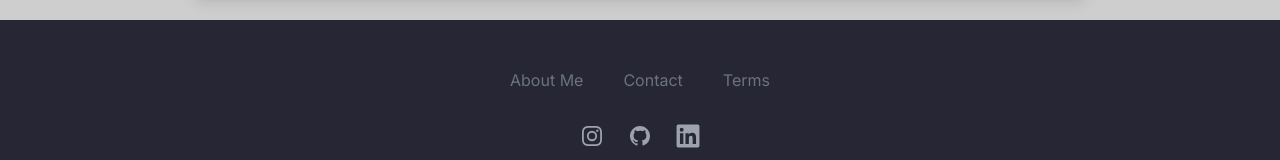
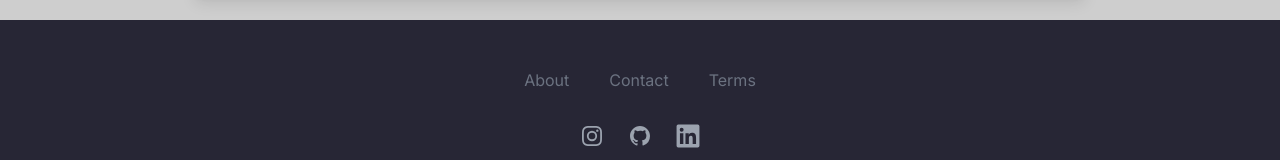
Before and after one commit to Mainm0e/mainm0e_page, a Next.js app: page /about in a window 1280 px wide. Shown: the part 484-644 px from the top of the page. Built offline with nearby package versions, Linux system fonts and the light colour scheme.

Commit message:
update loading effect to about skill component

```diff
--- a/app/about/AboutSkill.tsx
+++ b/app/about/AboutSkill.tsx
@@ -12,12 +12,12 @@ interface SkillData {
   backSkills: Skill[];
 }
 
-
 export default function AboutSkill() {
   const [data, setData] = useState<SkillData>({
     frontendSkills: [],
     backSkills: [],
   });
+  const [isLoading, setIsLoading] = useState(true); // Add loading state
 
   useEffect(() => {
     // Fetch the JSON data from the file
@@ -26,6 +26,11 @@ export default function AboutSkill() {
       .then((jsonData: SkillData) => {
         // Set the data in state
         setData(jsonData);
+        // Turn off loading state
+        /* add 1s delay */
+        setTimeout(() => {
+        setIsLoading(false);
+        }, 1000);
       })
       .catch((error) => {
         console.error("Error loading JSON data:", error);
@@ -34,10 +39,18 @@ export default function AboutSkill() {
 
   return (
     <div className="max-w-4xl mx-auto bg-primary p-6 rounded-lg shadow-lg">
-        <div className="flex flex-col md:flex-row ">
+      {isLoading ? ( // Check if data is loading
+        // Display loading animation here
+        <div className="flex flex-row items-center justify-center">
+         <span className="loading loading-dots loading-lg"></span>
+        </div>
+      ) : (
+        <div className="flex flex-col md:flex-row">
           {/* Frontend Skills (Right Side) */}
-          <div className="md:w-1/2 md:pr-4 flex flex-col items-center md:border-r-2 ">
-            <h2 className="text-xl font-semibold text-gray-700 mb-4">Frontend  <i className="fa-solid fa-laptop-code fa-flip fa-gl"></i></h2>
+          <div className="md:w-1/2 md:pr-4 flex flex-col items-center md:border-r-2">
+            <h2 className="text-xl font-semibold text-gray-700 mb-4">
+              Frontend <i className="fa-solid fa-laptop-code fa-flip fa-gl"></i>
+            </h2>
             <ul className="list-none pl-6">
               {data.frontendSkills.map((skill, index) => (
                 <li key={index} className="text-gray-600 mb-2">
@@ -48,8 +61,9 @@ export default function AboutSkill() {
           </div>
           {/* Backend Skills (Left Side) */}
           <div className="md:w-1/2 md:pr-4 flex flex-col items-center max-sm:border-t-2 max-sm:pt-5">
-
-            <h2 className="text-xl font-semibold text-gray-700 mb-4">Backend  <i className="fa-solid fa-gears fa-beat fa-gl"></i></h2>
+            <h2 className="text-xl font-semibold text-gray-700 mb-4">
+              Backend <i className="fa-solid fa-gears fa-beat fa-gl"></i>
+            </h2>
             <ul className="list-none pl-6">
               {data.backSkills.map((skill, index) => (
                 <li key={index} className="text-gray-600 mb-2">
@@ -59,7 +73,7 @@ export default function AboutSkill() {
             </ul>
           </div>
         </div>
+      )}
     </div>
-
   );
 }
--- a/app/footer.tsx
+++ b/app/footer.tsx
@@ -9,25 +9,15 @@ export default function Footer() {
         <nav className="flex flex-wrap justify-center -mx-5 -my-2">
           <div className="px-5 py-2">
             <Link
-              href="/about_me"
+              href="/about"
               className="text-base leading-6 text-gray-500 hover:text-gray-900"
             >
-              About Me
+              About
             </Link>
           </div>
-          {/* <div className="px-5 py-2">
-                        <Link href="#" className="text-base leading-6 text-gray-500 hover:text-gray-900">
-                            Blog
-                        </Link>
-                    </div> */}
-          {/* <div className="px-5 py-2">
-                        <Link href="#" className="text-base leading-6 text-gray-500 hover:text-gray-900">
-                            Pricing
-                        </Link>
-                    </div> */}
           <div className="px-5 py-2">
             <Link
-              href="#"
+              href="/contact"
               className="text-base leading-6 text-gray-500 hover:text-gray-900"
             >
               Contact
@@ -43,12 +33,6 @@ export default function Footer() {
           </div>
         </nav>
         <div className="flex justify-center mt-8 space-x-6">
-          {/* <Link href="#" className="text-gray-400 hover:text-gray-500">
-                        <span className="sr-only">Facebook</span>
-                        <svg className="w-6 h-6" aria-hidden="true" fill="currentColor" viewBox="0 0 24 24">
-                            <path fillRule="evenodd" d="M22 12c0-5.523-4.477-10-10-10S2 6.477 2 12c0 4.991 3.657 9.128 8.438 9.878v-6.987h-2.54V12h2.54V9.797c0-2.506 1.492-3.89 3.777-3.89 1.094 0 2.238.195 2.238.195v2.46h-1.26c-1.243 0-1.63.771-1.63 1.562V12h2.773l-.443 2.89h-2.33v6.988C18.343 21.128 22 16.991 22 12z" clipRule="evenodd"></path>
-                        </svg>
-                    </Link> */}
           <Link
             href="https://www.instagram.com/mainm0e/"
             className="text-gray-400 hover:text-gray-500"
```
Lines whose indentation alone changed are shown as unchanged.
